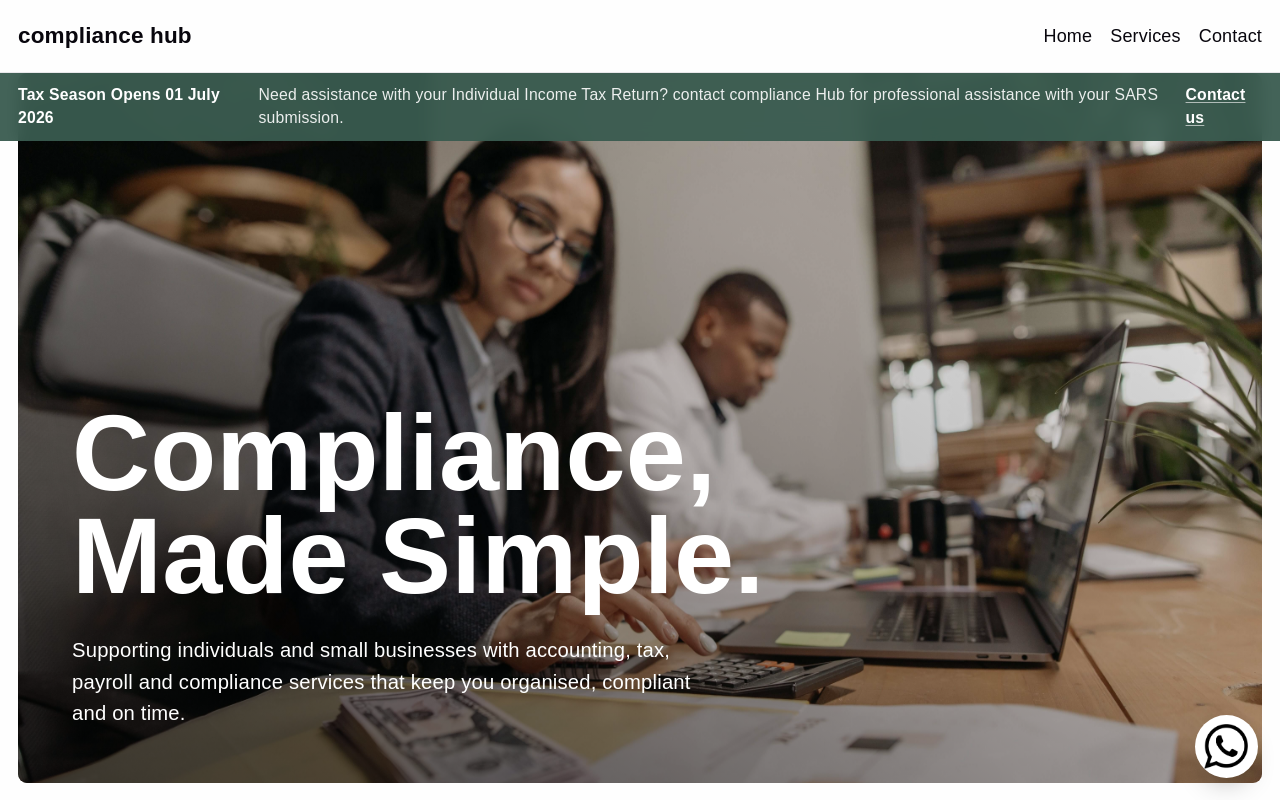
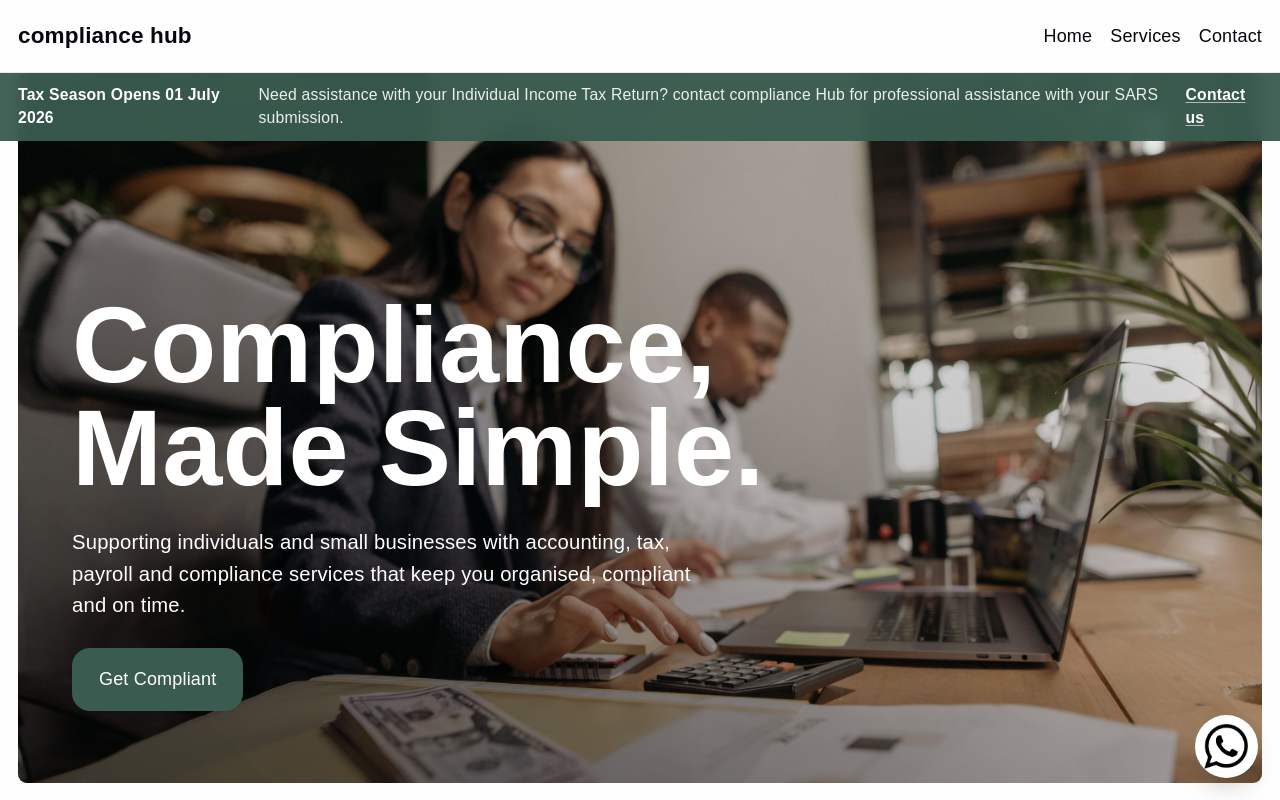
Before and after one commit to AustinMaturure/compliance-hub, a React (Vite) app in the folder compliance-hub/: page / in a window 1280 px wide. Shown: the top 800 px of the page. Built offline with nearby package versions, Linux system fonts and the light colour scheme; a web font is replaced by a local one.

Commit message:
[c] - optimised images

```diff
--- a/compliance-hub/src/sections/hero.tsx
+++ b/compliance-hub/src/sections/hero.tsx
@@ -48,7 +48,11 @@ export function Hero() {
                 and on time.
               </p>
             </div>
-
+            <div className="motion-reveal motion-delay-2 pb-3 sm:pb-4">
+              <button className="public-sans apple-button rounded-2xl bg-[#395B50] px-5 py-3 text-sm font-medium text-white hover:-translate-y-0.5 hover:bg-[#2f4f45] sm:px-6 sm:py-4 sm:text-base">
+                Get Compliant
+              </button>
+            </div>
           </div>
         </div>
       </div>
```
